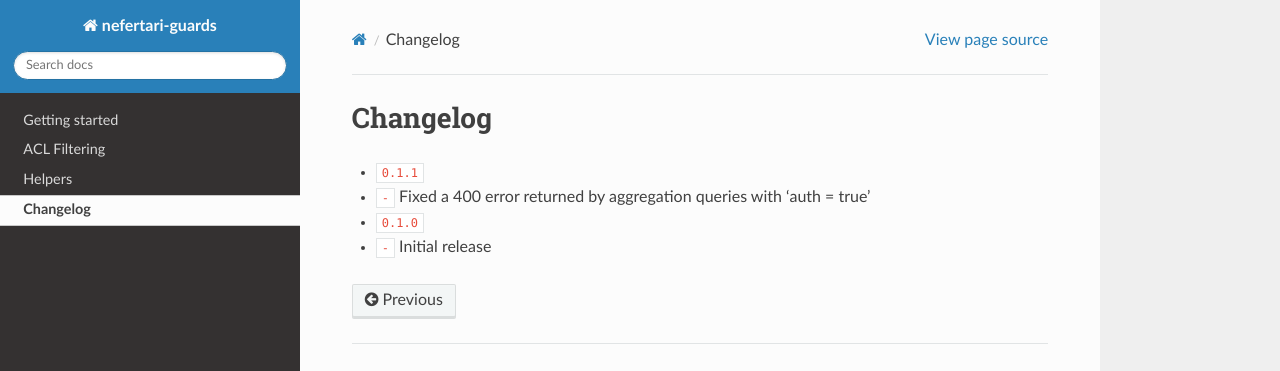
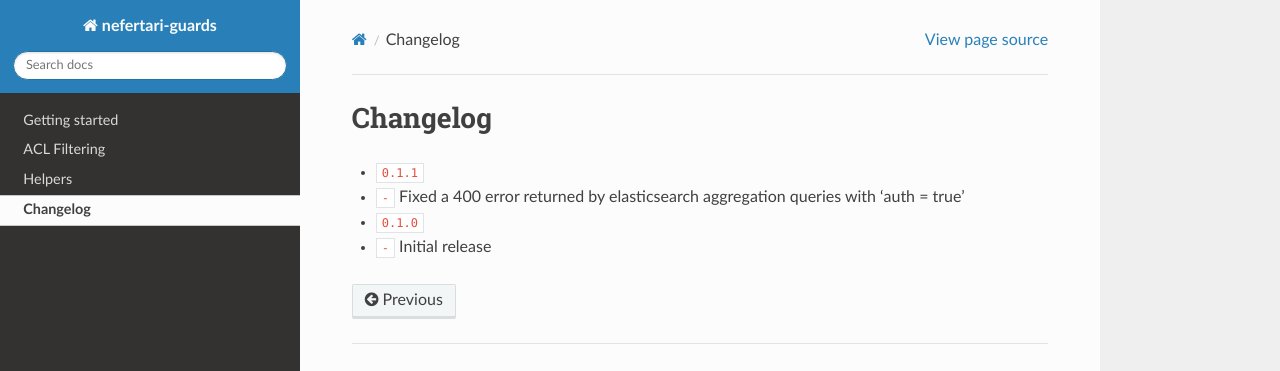
Before and after one commit to ramses-tech/nefertari-guards, a Sphinx documentation site: the page built from docs/source/changelog.rst, in a window 1280 px wide. Shown: the top 371 px of the page. Built offline with Sphinx 7.4.7 and the Read the Docs theme 2.0.0, drawn with Linux system fonts in a browser that asks for light colours; cross-references to code outside the pages are shown as plain code.

Commit message:
version++

```diff
--- a/docs/source/changelog.rst
+++ b/docs/source/changelog.rst
@@ -1,8 +1,8 @@
 Changelog
 =========
 
-* :release:`0.1.1 <2015-11-xx>`
-* :bug:`-` Fixed a 400 error returned by aggregation queries with 'auth = true'
+* :release:`0.1.1 <2015-11-18>`
+* :bug:`-` Fixed a 400 error returned by elasticsearch aggregation queries with 'auth = true'
 
 * :release:`0.1.0 <2015-10-07>`
 * :feature:`-` Initial release
--- a/setup.py
+++ b/setup.py
@@ -6,7 +6,7 @@
 VERSION = open(os.path.join(here, 'VERSION')).read()
 
 requires = [
-    'nefertari>=0.6.0',
+    'nefertari>=0.6.1',
     'pyramid',
     'sqlalchemy_utils',
 ]
```
Also changed, not shown: 1 other file.
